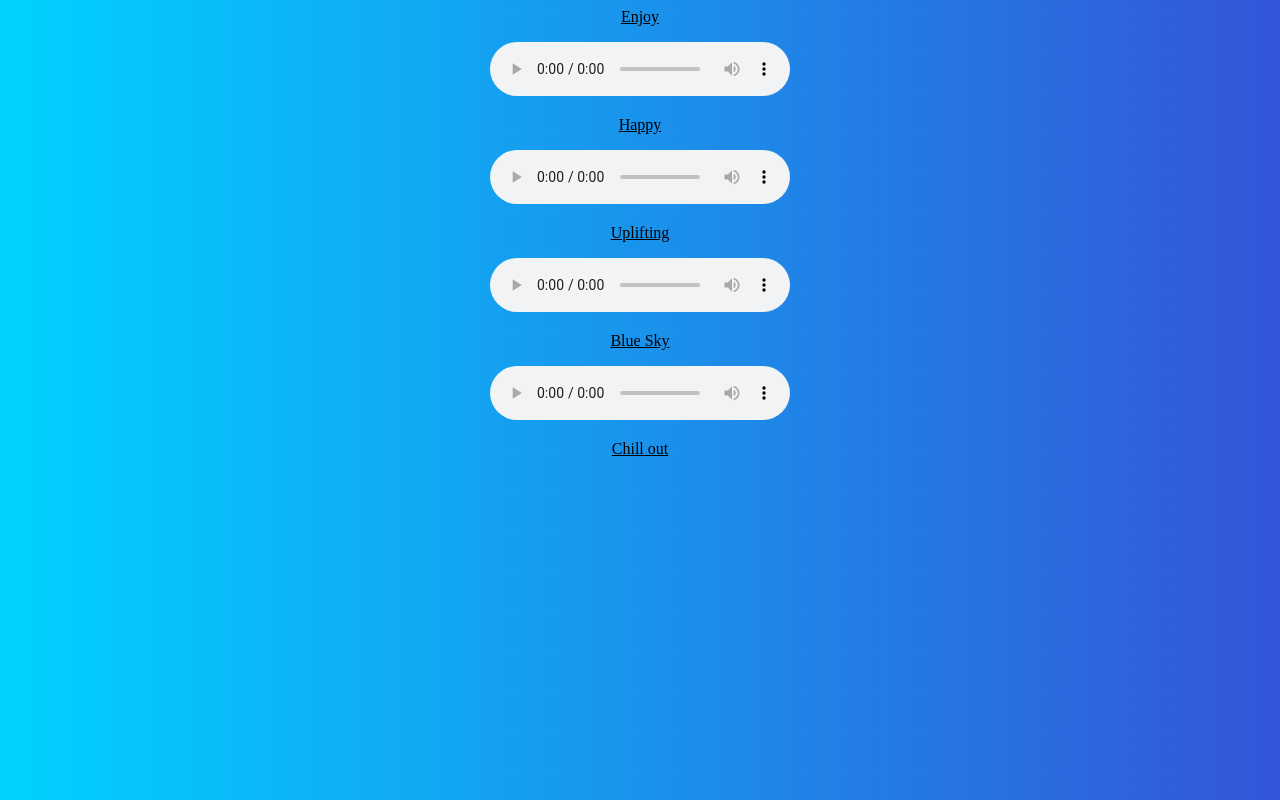
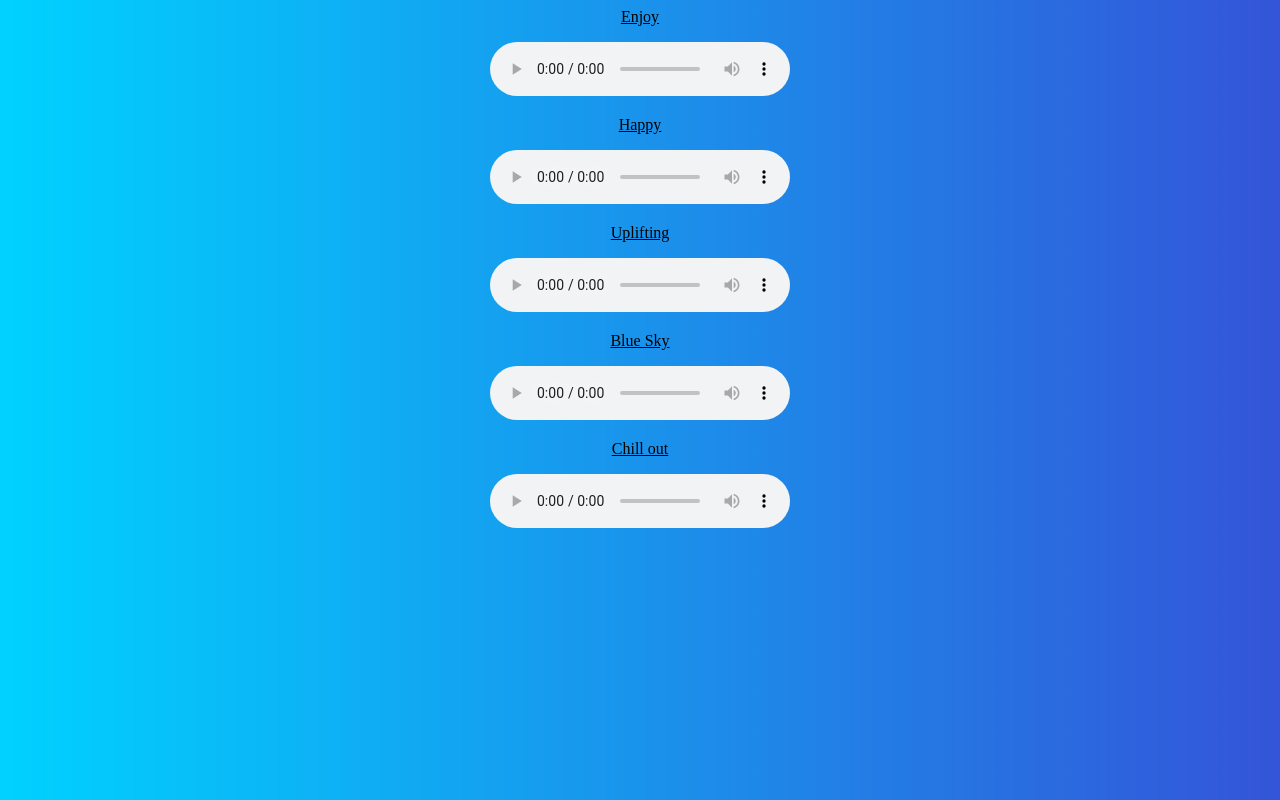
Before and after one commit to SleepyNewbie/MyPersonalWebsite, a plain HTML site: page audio.html in a window 1280 px wide. Drawn offline with Linux system fonts and the light colour scheme.

Commit message:
Update audio.html

```diff
--- a/audio.html
+++ b/audio.html
@@ -21,6 +21,6 @@ body {
 	<u>Blue Sky</u>
 	<p><audio controls><source src="image/Blue Sky.mp3" type="audio/mpeg"></audio></p>
 	<u>Chill out</u>
-
+	<p><audio controls><source src="image/Chill out.mp3" type="audio/mpeg"></audio></p>
 </body>
 </html>
```
